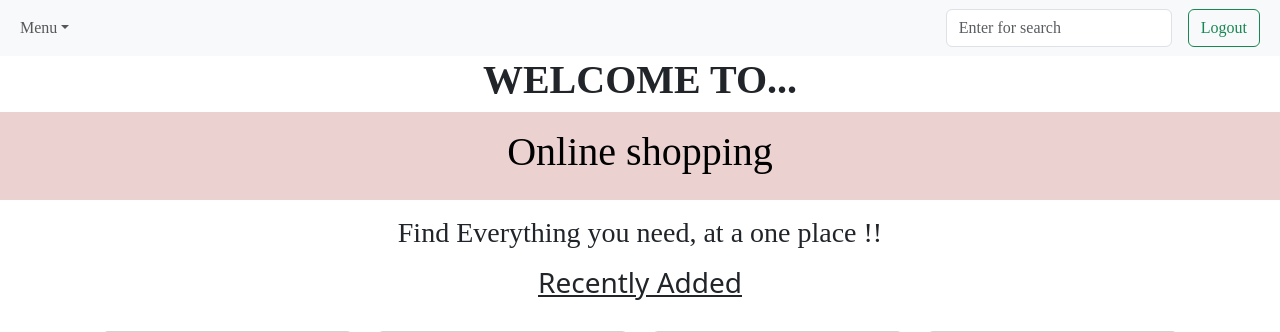
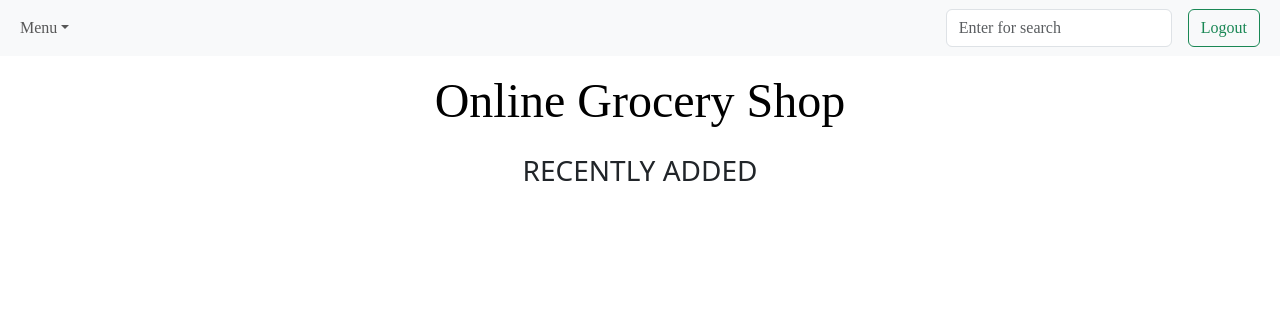
Before and after one commit to vgdk77/online-shopping, a Flask app: template templates/index.html in a window 1280 px wide. Shown: the top 332 px of the page. After the commit the page ends 181 px from the top, so only its background shows below. Run offline with Flask 3, Linux system fonts and the light colour scheme; the template is opened without the code that fills it: values that come from a table or form of the project are taken from there, others are empty; data comes from the database, SQL or seed files in the repository.

Commit message:
Update index.html

```diff
--- a/templates/index.html
+++ b/templates/index.html
@@ -3,15 +3,14 @@
   {% block main %}
 
       <div style="font-family:Bradley Hand ITC;">
-          <center><h1><b>WELCOME TO...</b></h1>
-          <div class="p-3 "  style="font-family:Algerian; background-color:#ecd1d1">
-            <h1 style=" color: black;" scrollamount="20" > Online shopping </h1>
+          <center>
+          <div class="p-3 "  style="font-family:Times New Roman;">
+            <h1 style=" color: black; font-size: 3rem;" scrollamount="20" > Online Grocery Shop</h1>
           </div>
-            <p><h3>Find Everything you need, at a one place !!</h3></p>
           </center>
       </div>
       <div class="container">
-        <center><h3><u>Recently Added</u></h3></center>
+        <center><h3 style = 'font-weight: 400;'>RECENTLY ADDED</h3></center>
       <div class="row row-cols-1 row-cols-md-4 g-4 my-2 mx-2">
         {%for i in recent_products %}
         <form action="/add_to_cart_to_home/{{i[0]}}", method="POST">
```
